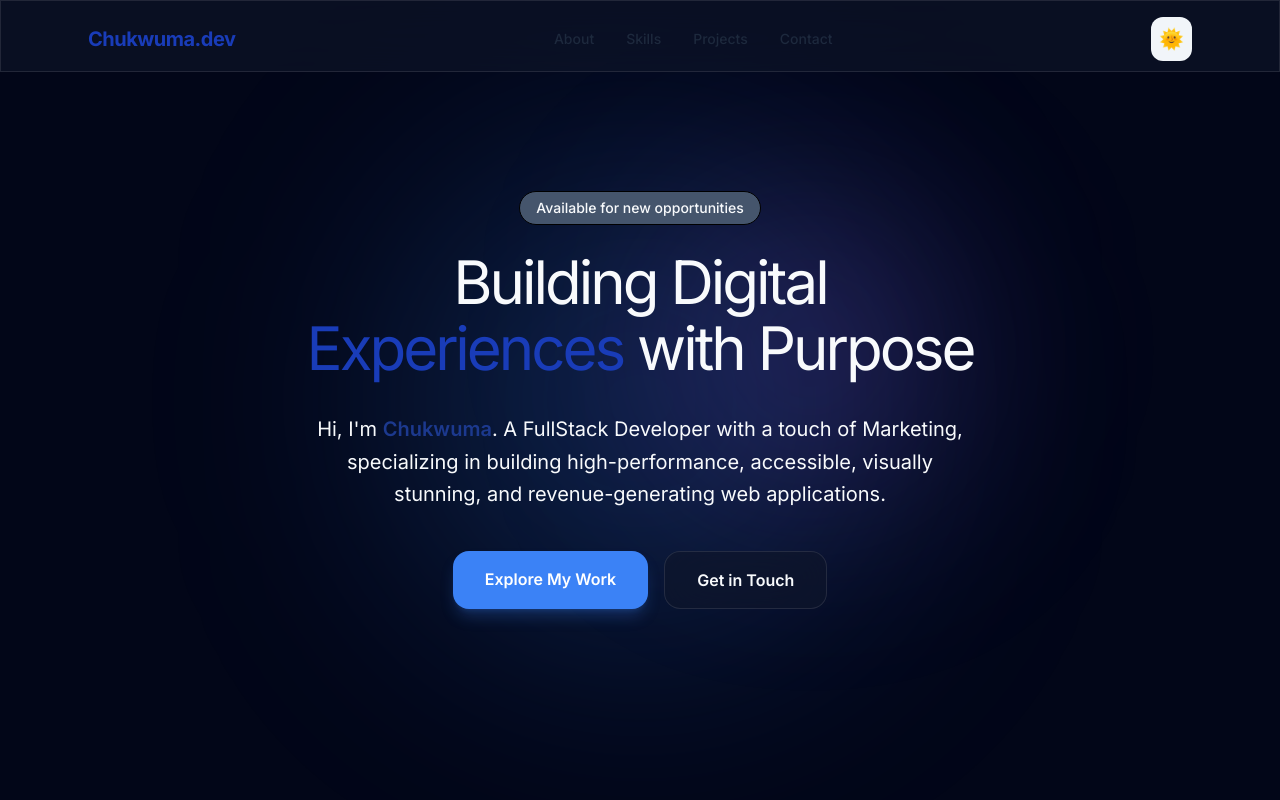
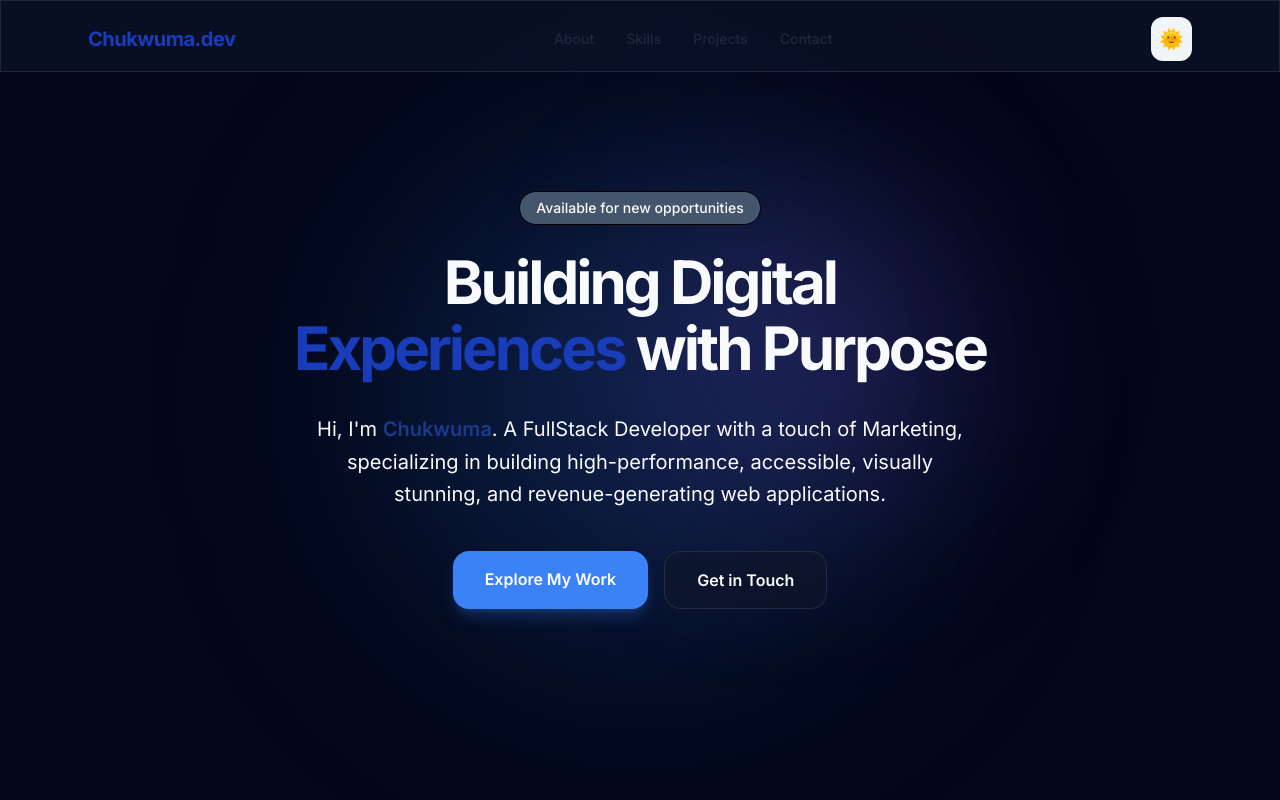
Before and after one commit to cKm-IceCold/Portfolio, a React (Vite) app: page / in a window 1280 px wide. Shown: the top 800 px of the page. Built offline with nearby package versions, Linux system fonts and the light colour scheme.

Commit message:
Text color Changes 6

```diff
--- a/src/components/Navbar.jsx
+++ b/src/components/Navbar.jsx
@@ -4,7 +4,7 @@ const Navbar = () => {
   return (
     <nav className="fixed top-0 w-full h-18 z-50 glass">
       <div className="max-w-6xl mx-auto px-6 py-4 flex justify-between items-center">
-        <a href="#home" className="text-xl font-bold tracking-tight text-blue-800 dark:text-blue-100">
+        <a href="#home" className="text-xl font-bold tracking-tight text-blue-800 dark:text-blue-500">
           Chukwuma.dev
         </a>
 
--- a/src/sections/Hero.jsx
+++ b/src/sections/Hero.jsx
@@ -25,7 +25,7 @@ const Hero = () => {
           initial={{ opacity: 0, y: 20 }}
           animate={{ opacity: 1, y: 0 }}
           transition={{ duration: 0.5, delay: 0.1 }}
-          className="text-4xl md:text-6xl font-white mb-8 tracking-tighter leading-[1.1] text-white-850 dark:text-white"
+          className="text-4xl md:text-6xl font-bold mb-8 tracking-tighter leading-[1.1] text-white-850 dark:text-white"
         >
           Building Digital
           <br />
```
